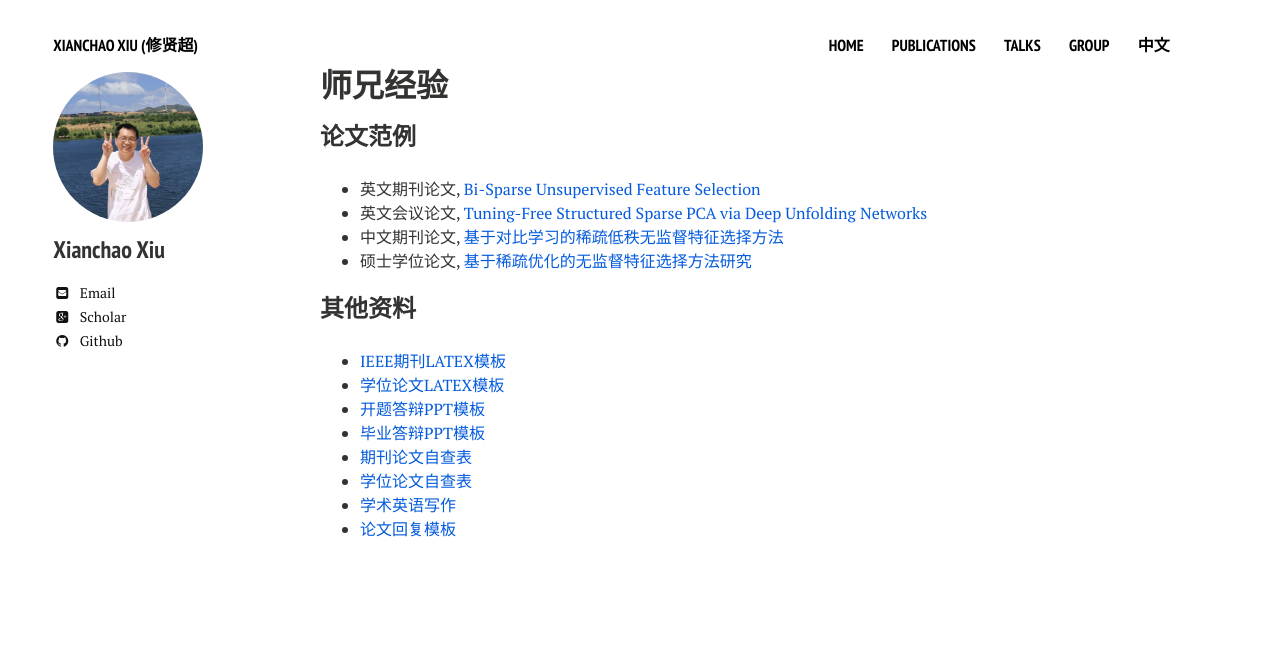
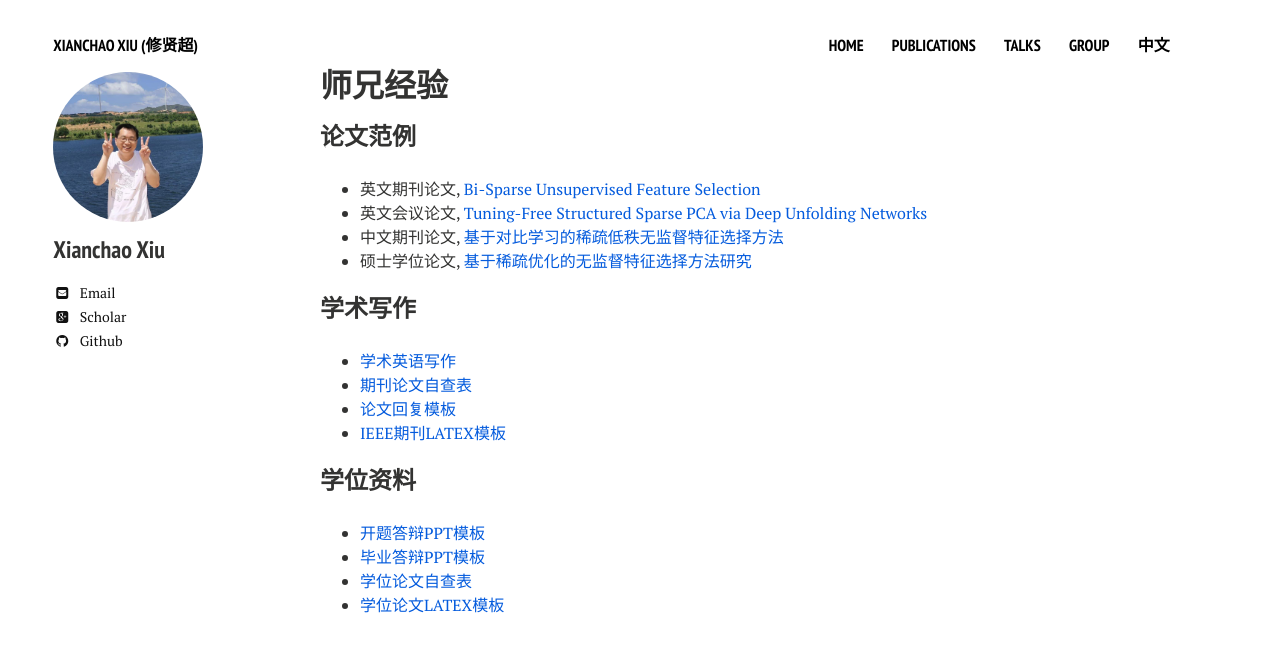
Before and after one commit to xianchaoxiu/xianchaoxiu.github.io, a Jekyll site: the page built from chinese/reading/what/index.md, in a window 1280 px wide. Shown: the top 652 px of the page. Built offline with Jekyll 4.4.1, drawn with Linux system fonts in a browser that asks for light colours; nearby versions of some CDN libraries.

Commit message:
Update index.md

```diff
--- a/chinese/reading/what/index.md
+++ b/chinese/reading/what/index.md
@@ -11,12 +11,15 @@ share: false
 * 中文期刊论文, <a href="https://kns.cnki.net/kcms2/article/abstract?v=e_WjztTC4N0Z832a-bbzgdfGaZqegXeziR4mPpFe0A1ROQtRv8ba_BSLdRJqYhdrWzhvxs5NJ2O3SOWWMfU0FulX9LypoPkOg34ECqIZ1YDAiTz9p7_NUzLuG3aP698ALezyek3yh7yCM9L1er33sRDx01vji4IFd-a5be0Mbbc=&uniplatform=NZKPT" class="textlink" target="_blank">基于对比学习的稀疏低秩无监督特征选择方法</a> <br>
 * 硕士学位论文, <a href="https://xianchaoxiu.github.io/group/2025-Yang.pdf" class="textlink" target="_blank">基于稀疏优化的无监督特征选择方法研究</a> <br>
 
-### 其他资料
+### 学术写作
+* <a href="../what/writing.pdf" class="textlink" target="_blank">  学术英语写作 <br>
+* <a href="../what/paper.pdf" class="textlink" target="_blank">  期刊论文自查表 <br>
+* <a href="../what/reply.tex" class="textlink" target="_blank">  论文回复模板 <br>
 * <a href="https://www.overleaf.com/latex/templates/ieee-for-journals-template-with-bibtex-example-files-included/hjbyjvncdmpx" class="textlink" target="_blank"> IEEE期刊LATEX模板 <br>
-* <a href="https://www.overleaf.com/latex/templates/shuthesis-thesis-template-for-shanghai-university/fqdhvtkggqzv" class="textlink" target="_blank">  学位论文LATEX模板 <br>
+
+
+### 学位资料
 * <a href="../what/kaiti.pptx" class="textlink" target="_blank">  开题答辩PPT模板 <br>
 * <a href="../what/kaiti.pptx" class="textlink" target="_blank">  毕业答辩PPT模板 <br>
-* <a href="../what/paper.pdf" class="textlink" target="_blank">  期刊论文自查表 <br>
 * <a href="../what/thesis.pdf" class="textlink" target="_blank">  学位论文自查表 <br>
-* <a href="../what/writing.pdf" class="textlink" target="_blank">  学术英语写作 <br>
-* <a href="../what/reply.tex" class="textlink" target="_blank">  论文回复模板 <br>
+* <a href="https://www.overleaf.com/latex/templates/shuthesis-thesis-template-for-shanghai-university/fqdhvtkggqzv" class="textlink" target="_blank">  学位论文LATEX模板 <br>
```
